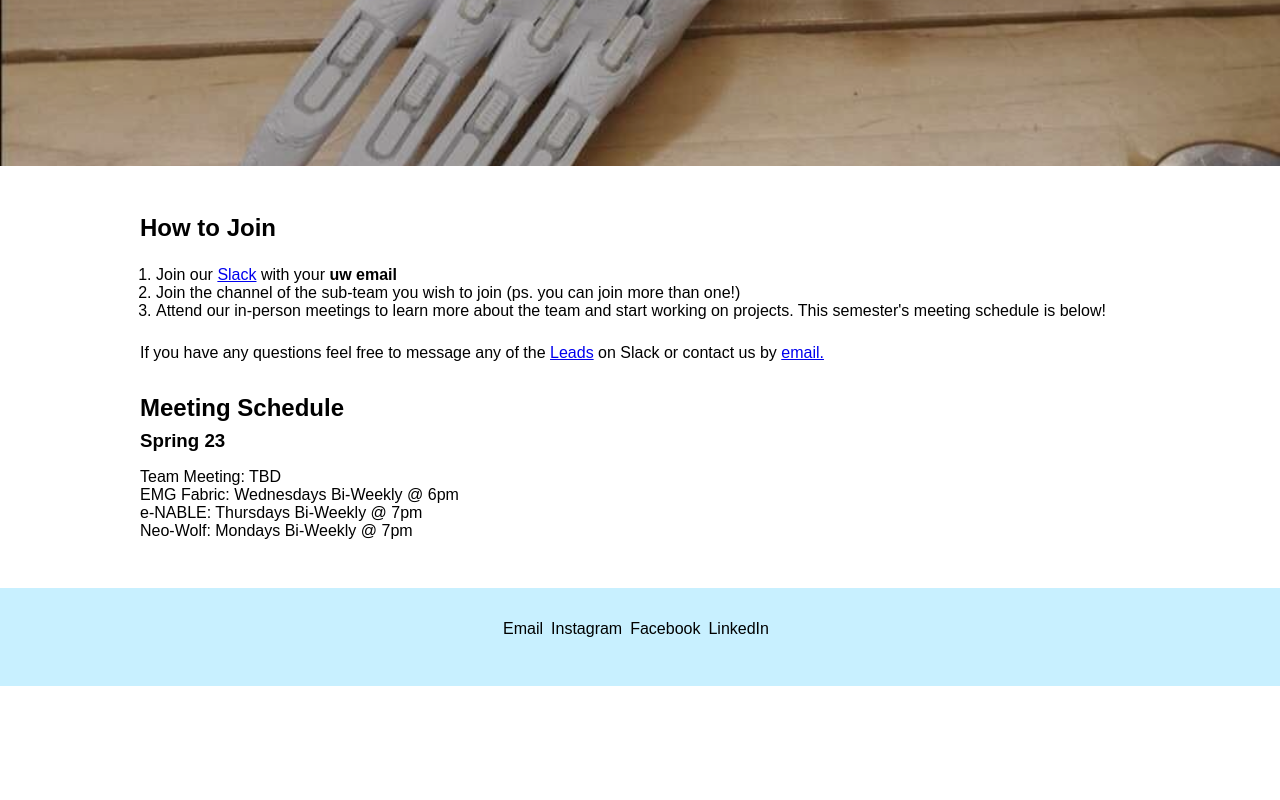
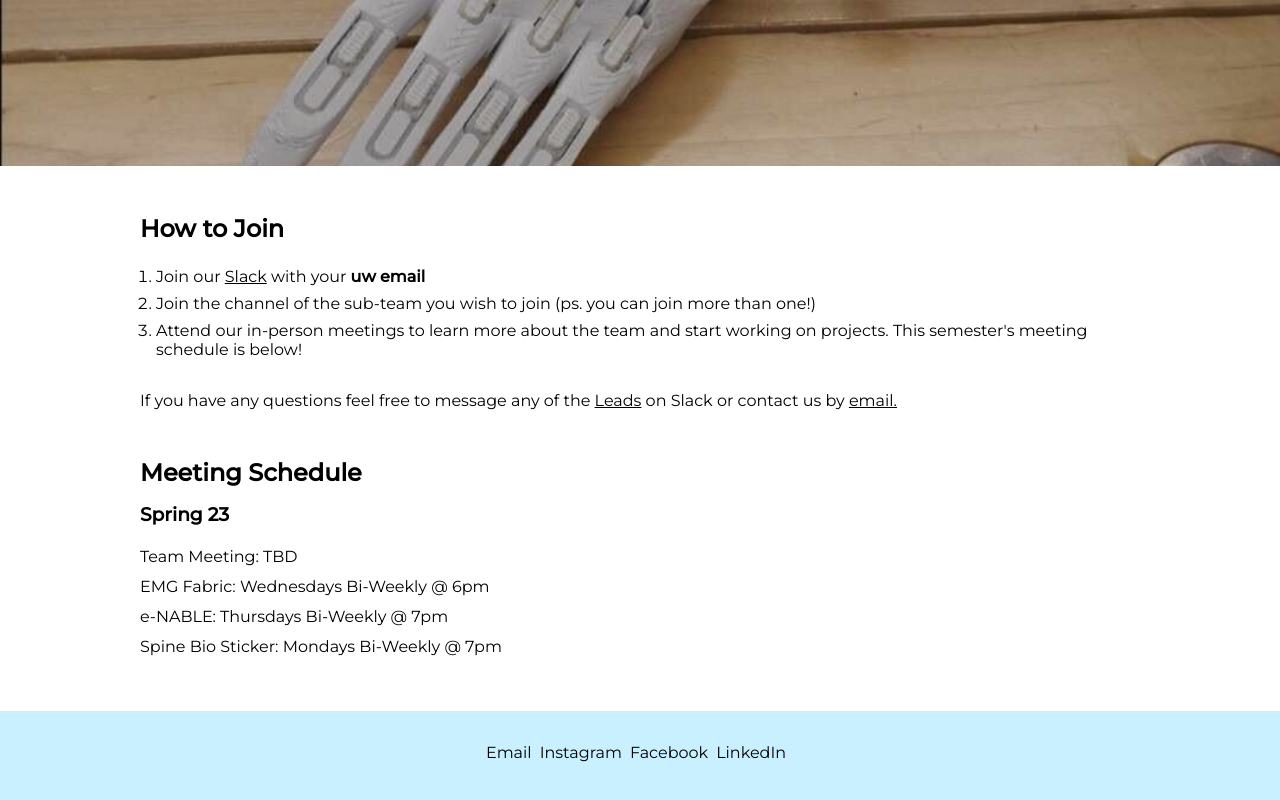
Before and after one commit to ayahamer/biotron-site-react, a React (Create React App) app: page /#/join in a window 1280 px wide. Shown: the part 394-1194 px from the top of the page. Before the commit the page ends 1080 px from the top, so only its background shows below. Built offline with nearby package versions, Linux system fonts and the light colour scheme.

Commit message:
Edits to Join us page + added font to index

```diff
--- a/public/index.html
+++ b/public/index.html
@@ -9,6 +9,10 @@
       name="description"
       content="Web site created using create-react-app"
     />
+    <link rel="preconnect" href="https://fonts.googleapis.com">
+    <link rel="preconnect" href="https://fonts.gstatic.com" crossorigin>
+    <link href="https://fonts.googleapis.com/css2?family=Montserrat:ital,wght@0,400;0,500;1,400;1,500&display=swap" rel="stylesheet">
+    <!-- this is the google font -->
     <link rel="apple-touch-icon" href="%PUBLIC_URL%/logo192.png" />
     <!--
       manifest.json provides metadata used when your web app is installed on a
--- a/src/components/Cards.js
+++ b/src/components/Cards.js
@@ -12,28 +12,28 @@ export default function Cards() {
           <ul className="cards-item"> {/* connecting card component in CardIndv */}
             <CardIndv
               src="public/handtopview.jpeg"
-              text="Look at this cool hand"
-              label='Hand'
-              path='/projects'
+              text="Our Team"
+              label='Team'
+              path='/about'
             />
             <CardIndv
               src="public/handtopview.jpeg"
-              text="Look at this cool hand"
-              label='Hand'
+              text="EMG Fabric for..."
+              label='Project'
               path='/projects'
             />
           </ul>
           <ul className="cards-item"> {/* connecting card component in CardIndv */}
             <CardIndv
               src="public/handtopview.jpeg"
-              text="Look at this cool hand"
-              label='Hand'
+              text="3D-printed prosthetics"
+              label='Project'
               path='/projects'
             />
             <CardIndv
               src="public/handtopview.jpeg"
-              text="Look at this cool hand"
-              label='Hand'
+              text="A spine stiker that..."
+              label='Project'
               path='/projects'
             />
           </ul>
--- a/src/components/pages/Join.css
+++ b/src/components/pages/Join.css
@@ -22,6 +22,7 @@
 .how > h2 {
   margin-top: 3rem;
   color: #000000;
+  font-family: 'Montserrat', sans-serif;
 }
 
 .how > p {
@@ -30,6 +31,8 @@
   padding: 0.5rem 0 1rem 0;
   margin-right: 1rem;
   margin-bottom: 1rem;
+  font-family: 'Montserrat', sans-serif;
+  text-decoration: none;
 }
 
 .how-list {
@@ -37,21 +40,43 @@
   padding: 1rem 0 1rem 0;
   margin-left: 1rem;
   margin-bottom: 0.5rem;
+  font-family: 'Montserrat', sans-serif;
+}
+
+.how-list >li, b, a {
+  color: #000000;
+  margin-bottom: 0.5rem;
+  font-family: 'Montserrat', sans-serif;
+}
+
+.how-list > li > a:hover {
+  color:rgba(13, 82, 152, 0.666)
+}
+.how > p > a:hover {
+  color:rgba(13, 82, 152, 0.666)
+}
+
+.meeting {
+  padding: 1rem 0 3rem 0;
 }
 
 .meeting > h2 {
   color: #000000;
   margin-bottom: 0.5rem;
+  font-family: 'Montserrat', sans-serif;
 }
 
 .meeting > h3 {
   color: #000000;
+  font-family: 'Montserrat', sans-serif;
+  margin-top: 1rem;
+  margin-bottom: 1rem;
 }
 
 .meeting > p {
   color: #000000;
   text-decoration: none;
-  padding: 1rem 0 2rem 0;
-  margin-right: 1em;
-  margin-bottom: 1rem;
+  padding: 0.3rem 0 0.1rem 0;
+  margin-bottom: 0.3rem;
+  font-family: 'Montserrat', sans-serif;
 }
--- a/src/components/pages/Join.js
+++ b/src/components/pages/Join.js
@@ -26,14 +26,10 @@ export default function Join() {
   <div className="meeting">
     <h2>Meeting Schedule</h2>
     <h3>Spring 23</h3>
-    <p> Team Meeting: TBD
-      <br />
-      EMG Fabric: Wednesdays Bi-Weekly @ 6pm
-      <br />
-      e-NABLE: Thursdays Bi-Weekly @ 7pm
-      <br />
-      Neo-Wolf: Mondays Bi-Weekly @ 7pm
-    </p>
+    <p> Team Meeting: TBD </p>
+    <p> EMG Fabric: Wednesdays Bi-Weekly @ 6pm </p>
+    <p> e-NABLE: Thursdays Bi-Weekly @ 7pm </p>
+    <p> Spine Bio Sticker: Mondays Bi-Weekly @ 7pm </p>
   </div>
 </div>
 
--- a/src/components/pages/Projects.css
+++ b/src/components/pages/Projects.css
@@ -19,21 +19,9 @@
   margin: 0 auto;
 }
 
-.intro > h2 {
-  margin-top: 3rem;
-  color: #000000;
-}
-
-.intro > p {
-  color: #000000;
-  text-decoration: none;
-  padding: 1rem 0 2rem 0;
-  margin-right: 1em;
-  margin-bottom: 1rem;
-}
-
 .emg-fabric > h2 {
   color: #000000;
+  margin-top: 2rem;
 }
 
 .emg.fabric > p {
@@ -57,11 +45,11 @@
   margin-bottom: 1rem;
 }
 
-.neo-wolf > h2 {
+.spine > h2 {
   color: #000000;
 }
 
-.neo-wolf > p {
+.spine > p {
   color: #000000;
   text-decoration: none;
   padding: 1rem 0 2rem 0;
--- a/src/components/pages/Projects.js
+++ b/src/components/pages/Projects.js
@@ -9,12 +9,6 @@ export default function Projects() {
       <h1 className='projects'>Projects</h1>
 
       <div className="projects-container">
-        <div className="intro">
-          <h2>Who we are</h2>
-          <p> Lorem ipsum dolor sit amet, consectetur adipiscing elit, sed do   eiusmod tempor incididunt ut labore et dolore magna aliqua. Ut enim ad  minim veniam, quis nostrud exercitation ullamco laboris nisi ut aliquip   ex ea commodo consequat. Duis aute irure dolor in reprehenderit in  voluptate velit esse cillum dolore eu fugiat nulla pariatur. Excepteur  sint occaecat cupidatat non proident, sunt in culpa qui officia deserunt  mollit anim id est laborum.
-          </p>
-        </div>
-
         <div className="emg-fabric">
           <h2>EMG Fabric</h2>
           <p> Lorem ipsum dolor sit amet, consectetur adipiscing elit, sed do eiusmod tempor incididunt ut labore et dolore magna aliqua. Ut enim ad minim veniam, quis nostrud exercitation ullamco laboris nisi ut aliquip ex ea commodo consequat. Duis aute irure dolor in reprehenderit in voluptate velit esse cillum dolore eu fugiat nulla pariatur. Excepteur sint occaecat cupidatat non proident, sunt in culpa qui officia deserunt mollit anim id est laborum.
@@ -27,8 +21,8 @@ export default function Projects() {
           </p>
         </div>
 
-        <div className="neo-wolf">
-          <h2>Neo Wolf</h2>
+        <div className="spine">
+          <h2>Spine Bio Sticker</h2>
           <p> Lorem ipsum dolor sit amet, consectetur adipiscing elit, sed do eiusmod tempor incididunt ut labore et dolore magna aliqua. Ut enim ad minim veniam, quis nostrud exercitation ullamco laboris nisi ut aliquip ex ea commodo consequat. Duis aute irure dolor in reprehenderit in voluptate velit esse cillum dolore eu fugiat nulla pariatur. Excepteur sint occaecat cupidatat non proident, sunt in culpa qui officia deserunt mollit anim id est laborum.
           </p>
        </div>
--- a/src/index.css
+++ b/src/index.css
@@ -1,7 +1,7 @@
 body {
   margin: 0;
   font-family: -apple-system, BlinkMacSystemFont, 'Segoe UI', 'Roboto', 'Oxygen',
-    'Ubuntu', 'Cantarell', 'Fira Sans', 'Droid Sans', 'Helvetica Neue',
+    'Ubuntu', 'Cantarell', 'Fira Sans', 'Droid Sans', 'Helvetica Neue', 'Montserrat'
     sans-serif;
   -webkit-font-smoothing: antialiased;
   -moz-osx-font-smoothing: grayscale;
```
Also changed, not shown: 1 other file (tests, documents, lock files or other folders).
